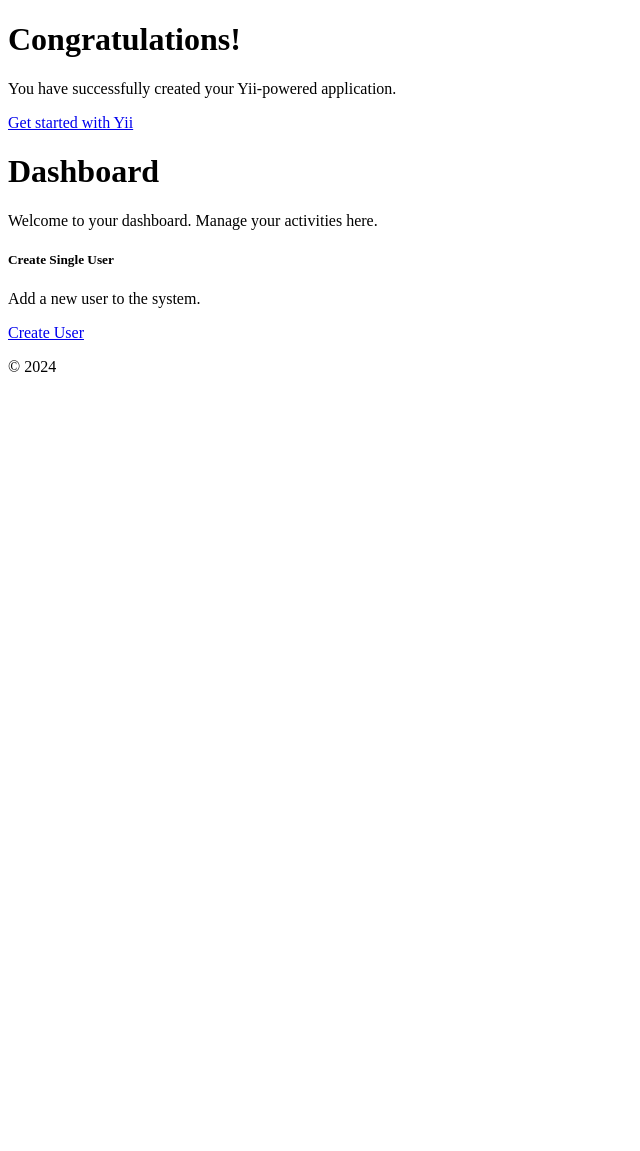
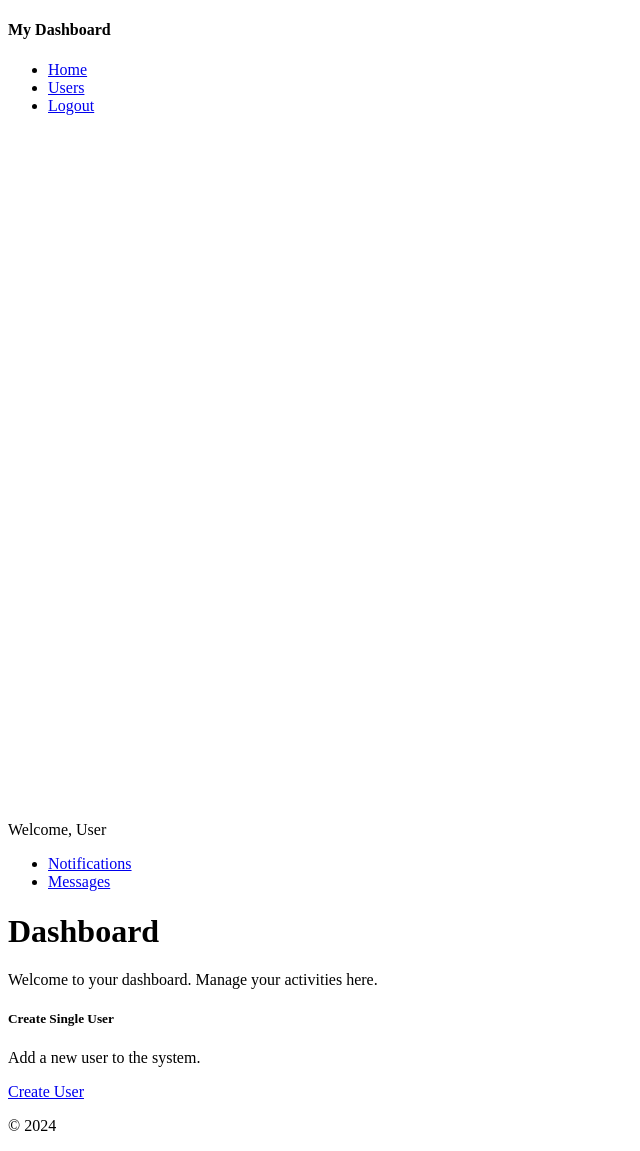
Before and after one commit to dharmsolanki/yii_task_manager, a Yii app: template backend/views/site/index.php in a window 1280 px wide. Shown: the part 26-1177 px from the top of the page, without its empty margins (0-640 px from the left). Before the commit the page ends 398 px from the top, so only its background shows below. Run offline with PHP 8.4 and a stand-in for Yii, Linux system fonts and the light colour scheme; the template is opened without the code that fills it, so the values that code supplies are empty; some libraries are stand-ins or nearby versions.

Commit message:
revert code again

```diff
--- a/backend/assets/AppAsset.php
+++ b/backend/assets/AppAsset.php
@@ -13,6 +13,7 @@ class AppAsset extends AssetBundle
     public $baseUrl = '@web';
     public $css = [
         'css/site.css',
+        'css/style.css',
     ];
     public $js = [
     ];
--- a/backend/views/site/index.php
+++ b/backend/views/site/index.php
@@ -6,15 +6,40 @@ use yii\helpers\Url;
 
 $this->title = 'Dashboard';
 ?>
-<div class="site-index">
+<div class="dashboard-container d-flex">
+    <!-- Sidebar -->
+    <nav class="sidebar bg-primary text-white p-3" style="width: 250px; min-height: 100vh;">
+        <h4 class="text-white mb-4">My Dashboard</h4>
+        <ul class="nav flex-column">
+            <li class="nav-item mb-2">
+                <?= Html::a('Home', ['/site/index'], ['class' => 'nav-link text-white']) ?>
+            </li>
 
-    <div class="jumbotron text-center bg-transparent">
-        <h1 class="display-4">Congratulations!</h1>
+            <li class="nav-item mb-2">
+                <?= Html::a('Users', ['/user/index'], ['class' => 'nav-link text-white']) ?>
+            </li>
+            <li class="nav-item">
+                <?= Html::a('Logout', ['/site/logout'], ['class' => 'nav-link text-white', 'data-method' => 'post']) ?>
+            </li>
+        </ul>
+    </nav>
 
-        <p class="lead">You have successfully created your Yii-powered application.</p>
-
-        <p><a class="btn btn-lg btn-success" href="https://www.yiiframework.com">Get started with Yii</a></p>
-    </div>
+    <!-- Main Content -->
+    <div class="content w-100">
+        <!-- Top Navbar -->
+        <nav class="navbar navbar-expand-lg navbar-light bg-light shadow">
+            <div class="container-fluid">
+                <span class="navbar-brand">Welcome, User</span>
+                <ul class="navbar-nav ms-auto">
+                    <li class="nav-item">
+                        <?= Html::a('Notifications', ['/notifications'], ['class' => 'nav-link']) ?>
+                    </li>
+                    <li class="nav-item">
+                        <?= Html::a('Messages', ['/messages'], ['class' => 'nav-link']) ?>
+                    </li>
+                </ul>
+            </div>
+        </nav>
 
         <!-- Dashboard Content -->
         <div class="container mt-4">
```
Also changed, not shown: backend/controllers/UserController.php (added, +42 -0 lines).
